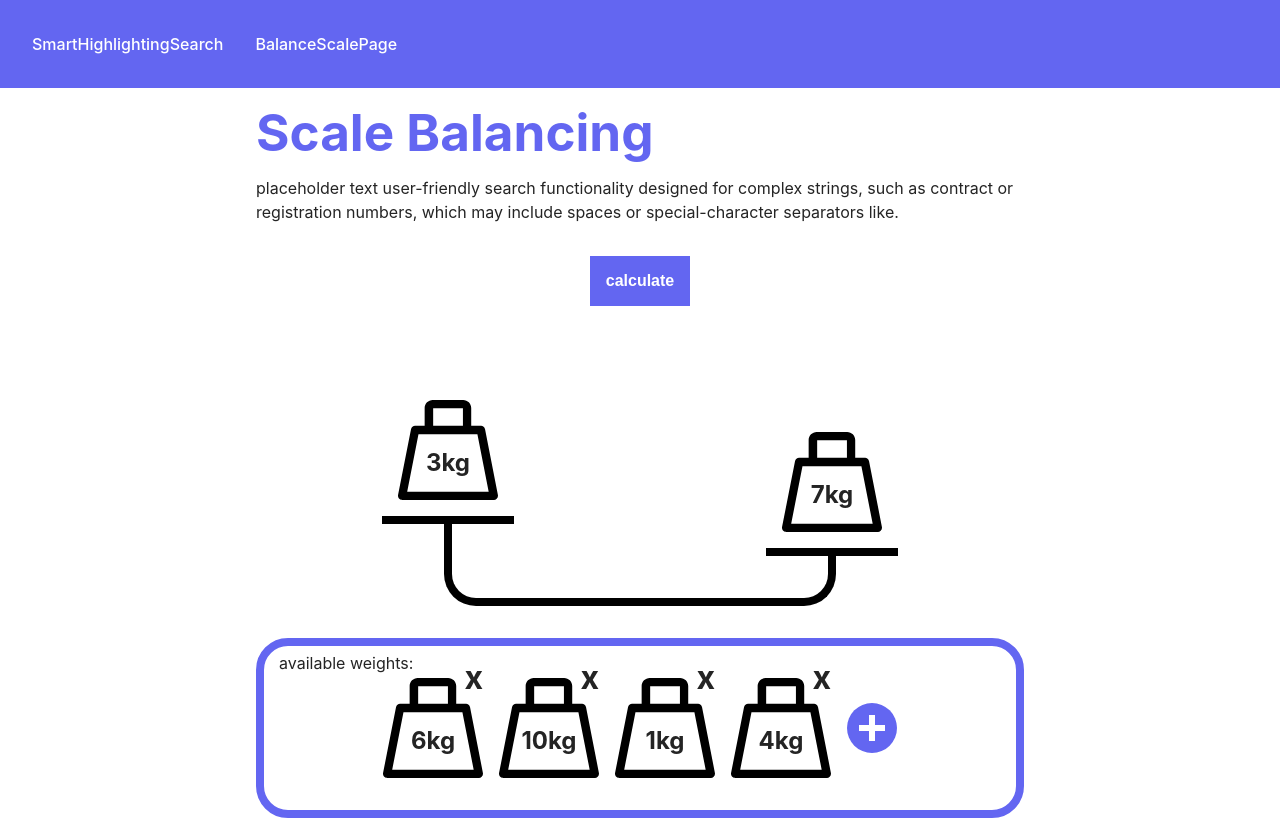
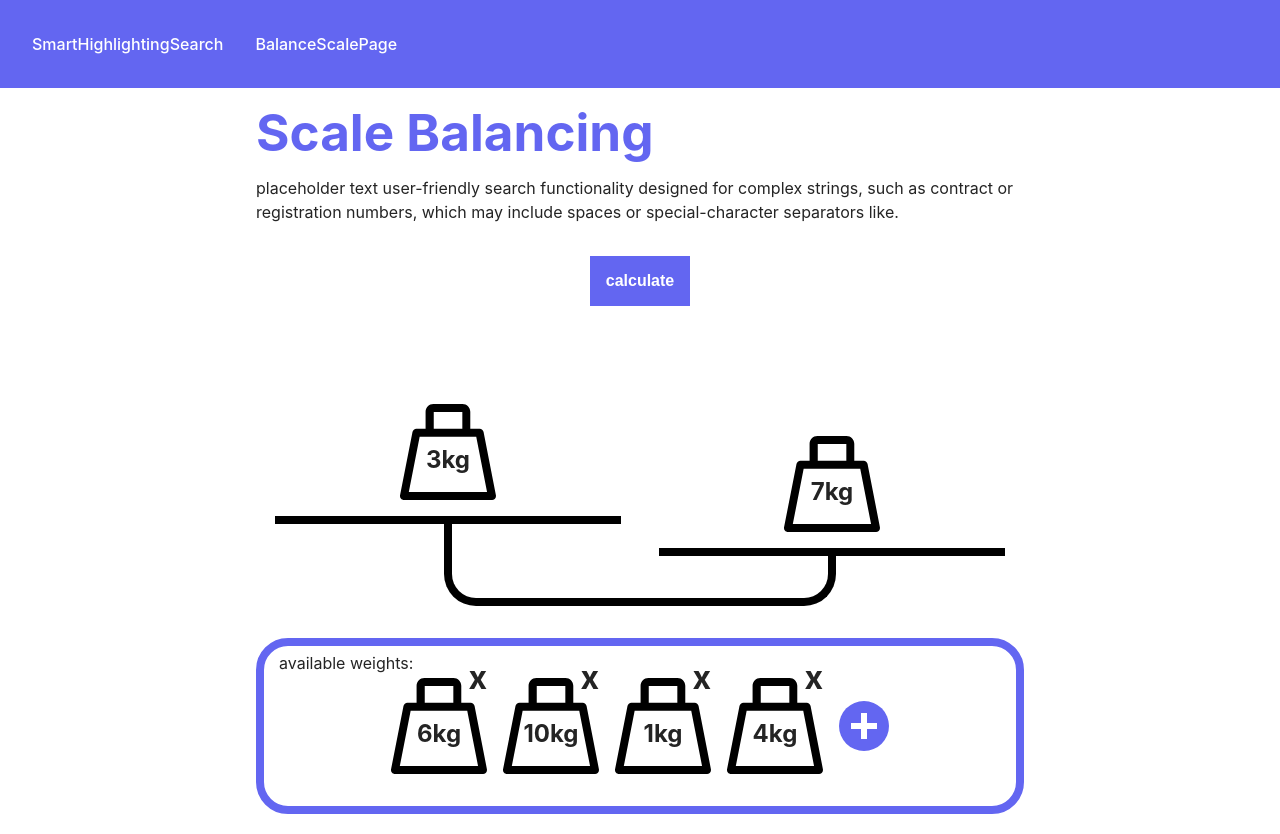
Before and after one commit to oy-gen/code-some-collection, a React (Vite) app: page /balance-scale in a window 1280 px wide. Built offline with nearby package versions, Linux system fonts and the light colour scheme.

Commit message:
[ED-3] clean up styles

```diff
--- a/src/01-presentation/pages/balance-scale/components/Scale.tsx
+++ b/src/01-presentation/pages/balance-scale/components/Scale.tsx
@@ -47,10 +47,11 @@ export const Scale: React.FC = () => {
 
 const ScaleContainer = styled.div`
   display: grid;
-  grid-template-columns: 50% 50%;
-  grid-template-rows: 250px 50px;
+  grid-template-columns: 1fr 1fr;
+  grid-template-rows: 1fr 50px;
   margin: 0 auto 2rem;
   justify-content: center;
+  height: 300px;
 `;
 
 const ScalePan = styled.div`
@@ -59,20 +60,18 @@ const ScalePan = styled.div`
   flex-direction: column;
   justify-content: flex-end;
   align-items: center;
-  width: 100%;
 `;
 
 const ScalePanContent = styled.div`
   display: flex;
   justify-content: center;
-  gap: 5px;
-  flex-grow: 1;
-
+  gap: 0.5rem;
+  width: 90%;
   height: 200px;
   overflow: visible;
   flex-wrap: wrap-reverse;
   padding: 1rem;
-  border-bottom: 8px solid black;
+  border-bottom: 0.5rem solid black;
 `;
 
 const ScaleHeight = styled.div<{
@@ -80,7 +79,7 @@ const ScaleHeight = styled.div<{
   $isLeftSide: boolean;
 }>`
   justify-self: center;
-  width: 8px;
+  width: 0.5rem;
   background-color: black;
   height: ${(props) => {
     if (props.$heavierSide === HeavierSideEnum.Equal) {
@@ -99,10 +98,10 @@ const ScaleHeight = styled.div<{
 
 const ScaleBase = styled.div`
   grid-column: 1 / span 2;
-  width: calc(50% + 8px);
+  width: calc(50% + 0.5rem);
   justify-self: center;
-  border-bottom: 8px solid black;
-  border-left: 8px solid black;
-  border-right: 8px solid black;
+  border-bottom: 0.5rem solid black;
+  border-left: 0.5rem solid black;
+  border-right: 0.5rem solid black;
   border-radius: 0 0 2rem 2rem;
 `;
--- a/src/01-presentation/pages/balance-scale/components/Weight.tsx
+++ b/src/01-presentation/pages/balance-scale/components/Weight.tsx
@@ -47,7 +47,6 @@ export const Weight: React.FC<Props> = ({
       {showRemove && (
         <WeightDeleteIcon onClick={handleRemoveWeight}>x</WeightDeleteIcon>
       )}
-
       {weight === null ? (
         <WeightInput
           value={newWeight}
@@ -64,6 +63,36 @@ export const Weight: React.FC<Props> = ({
   );
 };
 
+const WeightIcon = styled.div`
+  position: relative;
+  width: 6rem;
+  height: 6rem;
+  font-size: 1.5rem;
+  font-weight: bolder;
+  text-align: center;
+  align-content: center;
+  padding-top: 1rem;
+  background-image: url("/src/00-assets/weight.svg");
+  background-position: center;
+  background-size: contain;
+`;
+
+const WeightInput = styled.input<{ value: string }>`
+  width: ${(props) => Math.max(props.value.length, 2)}ch;
+  border: unset;
+  font-size: 1.5rem;
+  font-weight: bolder;
+  text-align: center;
+  outline: 4px solid var(--accent-background-color);
+  border-radius: 3px;
+  margin-right: 5px;
+
+  &:focus {
+    outline: 4px solid var(--accent-background-color);
+    border-radius: 3px;
+  }
+`;
+
 const WeightDeleteIcon = styled.div`
   position: absolute;
   top: 0;
@@ -76,31 +105,3 @@ const WeightDeleteIcon = styled.div`
     color: red;
   }
 `;
-
-const WeightIcon = styled.div`
-  position: relative;
-  width: 100px;
-  height: 100px;
-  font-size: 1.5rem;
-  font-weight: bolder;
-  text-align: center;
-  padding-top: 45px;
-  background-image: url("/src/00-assets/weight.svg");
-  background-position: center;
-`;
-
-const WeightInput = styled.input<{ value: string }>`
-  display: inline-block;
-  width: ${(props) => Math.max(props.value.length, 2)}ch;
-  border: unset;
-  font-size: 1.5rem;
-  font-weight: bolder;
-  text-align: center;
-  outline: 4px solid var(--accent-background-color);
-  border-radius: 3px;
-
-  &:focus {
-    outline: 4px solid var(--accent-background-color);
-    border-radius: 3px;
-  }
-`;
```
